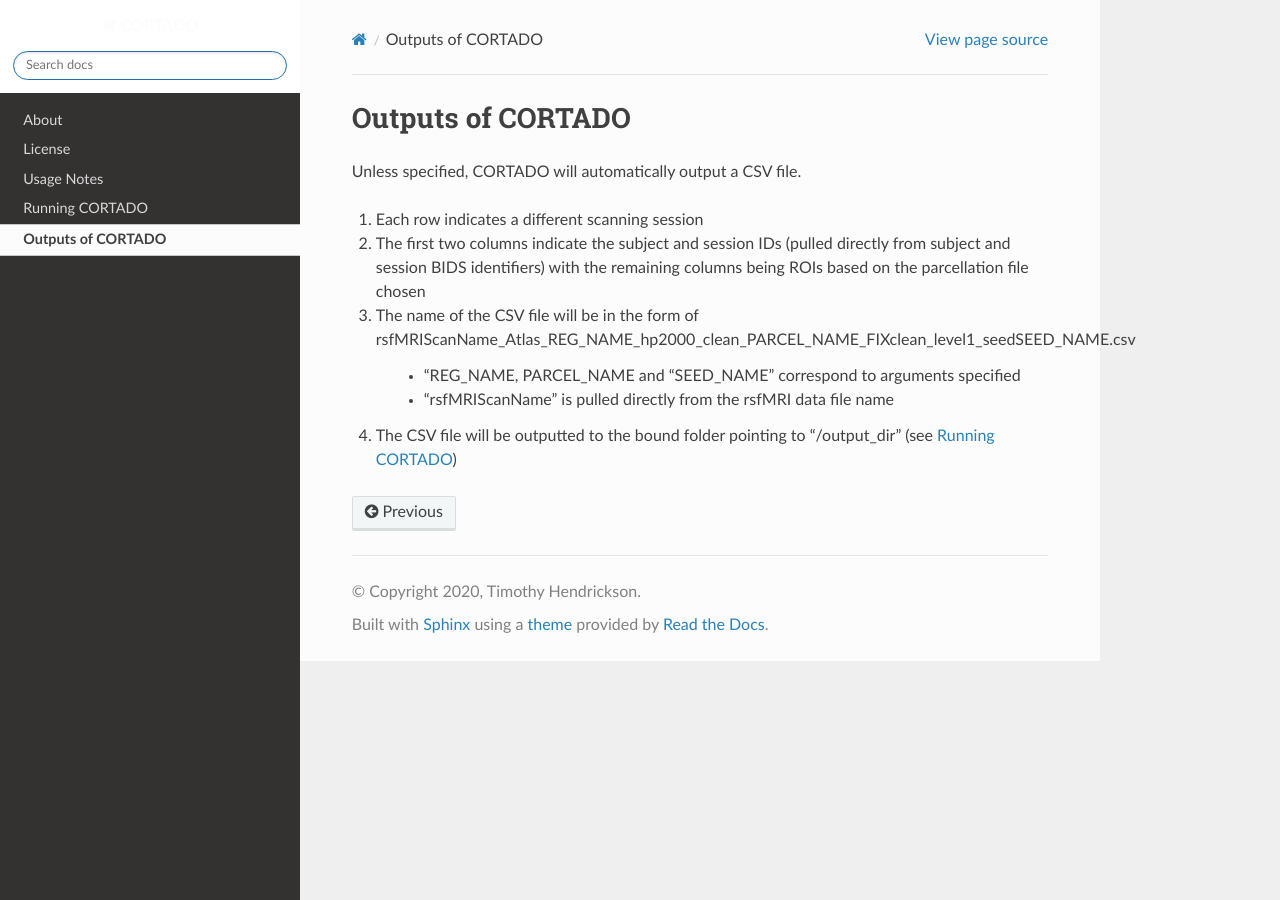
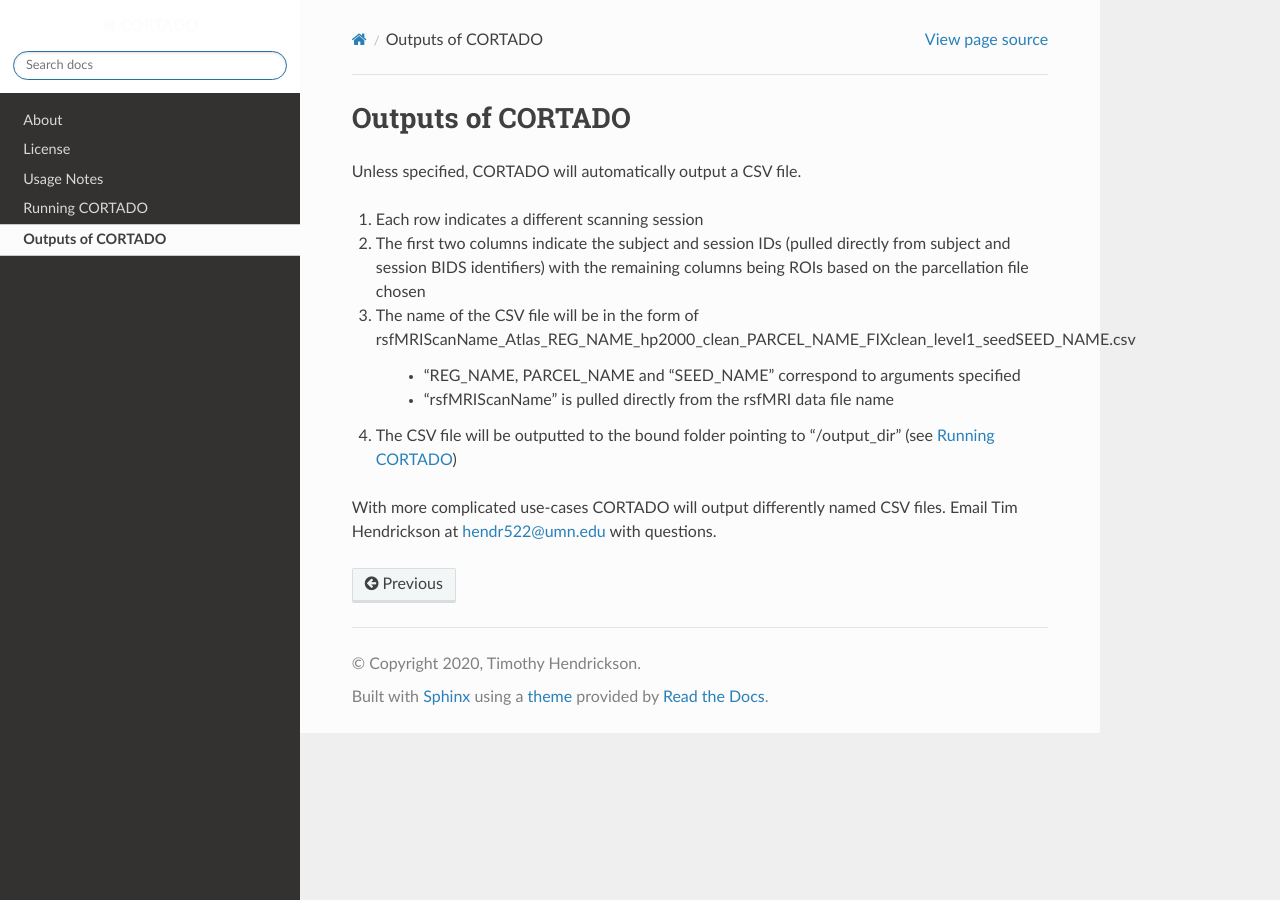
Before and after one commit to tjhendrickson/CORTADO, a Sphinx documentation site: the page built from docs/source/outputs.rst, in a window 1280 px wide. Built offline with Sphinx 7.4.7 and the Read the Docs theme 2.0.0, drawn with Linux system fonts in a browser that asks for light colours.

Commit message:
catching output.rst changes

```diff
--- a/docs/source/outputs.rst
+++ b/docs/source/outputs.rst
@@ -10,3 +10,5 @@ Unless specified, CORTADO will automatically output a CSV file.
 	* "REG_NAME, PARCEL_NAME and "SEED_NAME" correspond to arguments specified
 	* "rsfMRIScanName" is pulled directly from the rsfMRI data file name
 4. The CSV file will be outputted to the bound folder pointing to "/output_dir" (see :doc:`singularity`)
+
+With more complicated use-cases CORTADO will output differently named CSV files. Email Tim Hendrickson at hendr522@umn.edu with questions.
```
